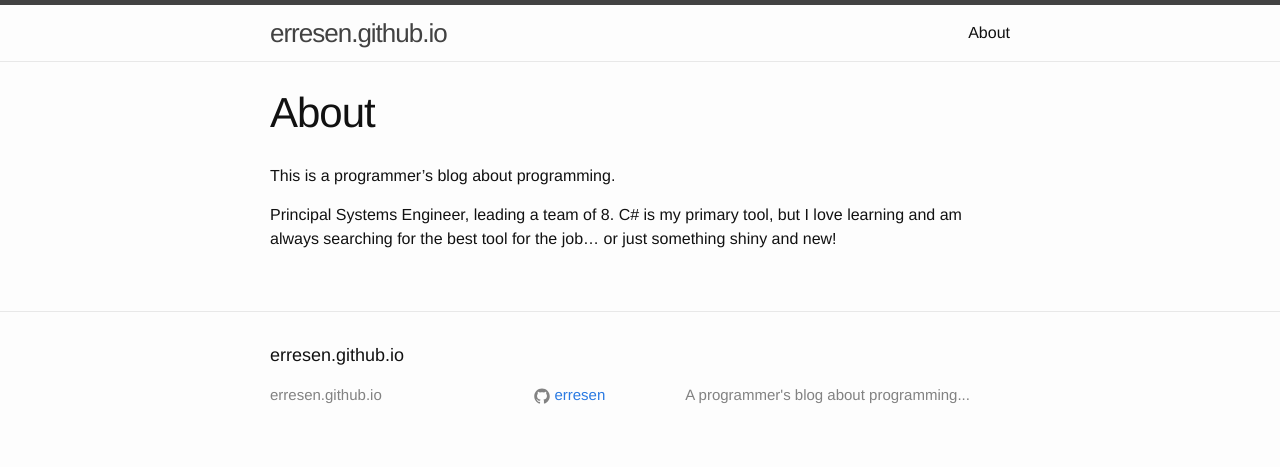
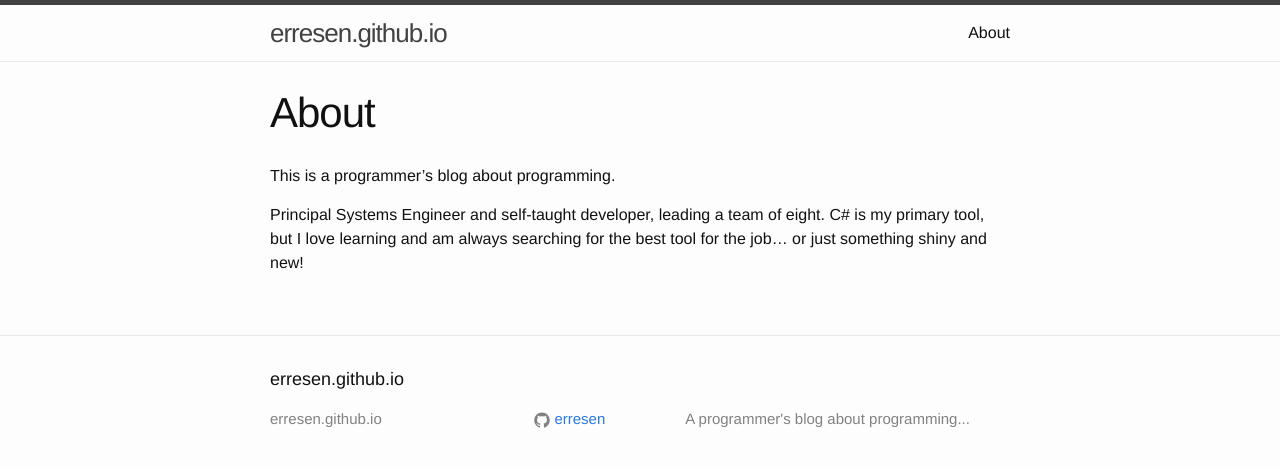
Before and after one commit to erresen/erresen.github.io, a Jekyll site: the page built from about.md, in a window 1280 px wide. Shown: the top 467 px of the page. Built offline with Jekyll 4.4.1, drawn with Linux system fonts in a browser that asks for light colours.

Commit message:
Update about.md

```diff
--- a/about.md
+++ b/about.md
@@ -6,4 +6,4 @@ permalink: /about/
 
 This is a programmer's blog about programming.
 
-Principal Systems Engineer, leading a team of 8. C# is my primary tool, but I love learning and am always searching for the best tool for the job... or just something shiny and new!
+Principal Systems Engineer and self-taught developer, leading a team of eight. C# is my primary tool, but I love learning and am always searching for the best tool for the job... or just something shiny and new!
```
